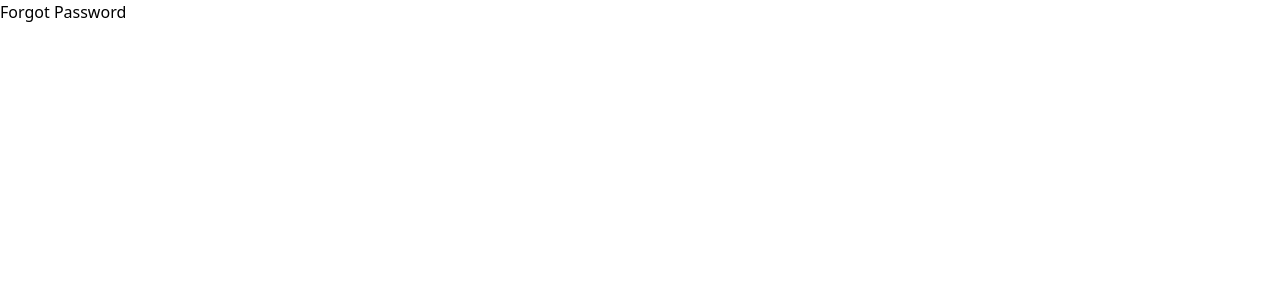
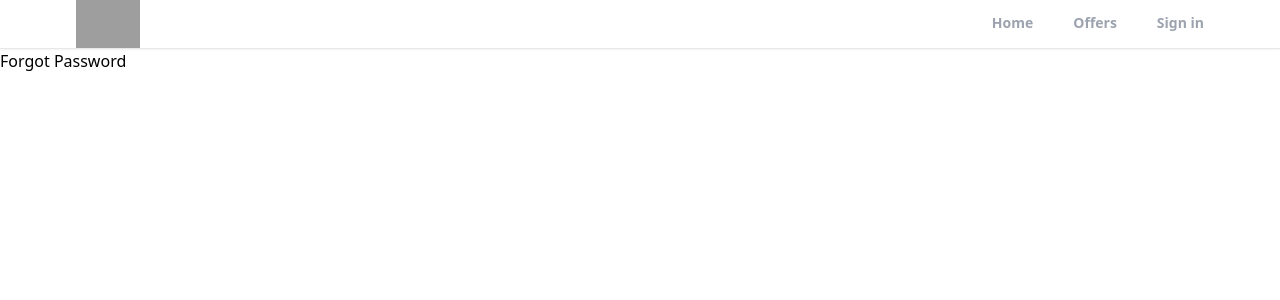
Before and after one commit to bilal1202/cityproperty-react, a React (Create React App) app: page /forgot-password in a window 1280 px wide. Shown: the top 300 px of the page. Built offline with nearby package versions, Linux system fonts and the light colour scheme; grey boxes are pictures that could not be loaded.

Commit message:
create the header component with routing usenavigate and uselocation

```diff
--- a/src/App.js
+++ b/src/App.js
@@ -5,6 +5,8 @@
 import SignUp from "./pages/SignUp";
 import ForgotPassword from "./pages/ForgotPassword";
 import SignLn from "./pages/SignLn";
+import Headers from "./components/Headers";
+
 
 
 
@@ -13,7 +15,7 @@
     <>
 
 <Router>
-
+<Headers/>
 <Routes>
 
   <Route path="/" element={<Home/>}></Route>
--- /dev/null
+++ b/src/components/Headers.jsx
@@ -0,0 +1,46 @@
+import React from 'react'
+import {useLocation, useNavigate} from "react-router-dom"
+
+
+
+
+export default function Headers() {
+
+  const location=useLocation();
+
+  const navigate=useNavigate();
+
+
+  function pathMatchRoute(route){
+    if(route === location.pathname){
+      return true
+    }
+  }
+  return (
+    <div className='bg-white border-b shadow-sm sticky top-0 z-50'>
+
+    <header className='flex justify-between items-center px-3 max-w-6xl mx-auto' >
+        <div>
+        <img src="https://citypropertyintl.com/wp-content/uploads/2022/06/Untitled-1-1.png" alt="logo"  className='h-12 cursor-pointer'
+
+        onClick={()=>navigate("/")}
+        />
+        </div>
+    <div>
+        <ul className='flex space-x-10'>
+        <li className={`cursor-pointer py-3 text-sm font-semibold text-gray-400 border-b-[3px]  border-b-transparent ${pathMatchRoute("/") && "text-black  border-b-red-600" }`}   onClick={()=>navigate("/")} >Home</li>
+        <li className={`cursor-pointer py-3 text-sm font-semibold text-gray-400 border-b-[3px]  border-b-transparent ${pathMatchRoute("/offers") && "text-black  border-b-red-600" }`}  onClick={()=>navigate("/offers")}     >Offers</li>
+        <li className={`cursor-pointer py-3 text-sm font-semibold text-gray-400 border-b-[3px]  border-b-transparent ${pathMatchRoute("/sign-in") && "text-black  border-b-red-600" }`}   onClick={()=>navigate("/sign-in")} >Sign in</li>
+
+        </ul>
+    </div>
+
+    </header>
+
+    </div>
+
+
+
+
+  )
+}
```
Also changed, not shown: src/pages/SignLn.jsx (line endings or trailing spaces).
